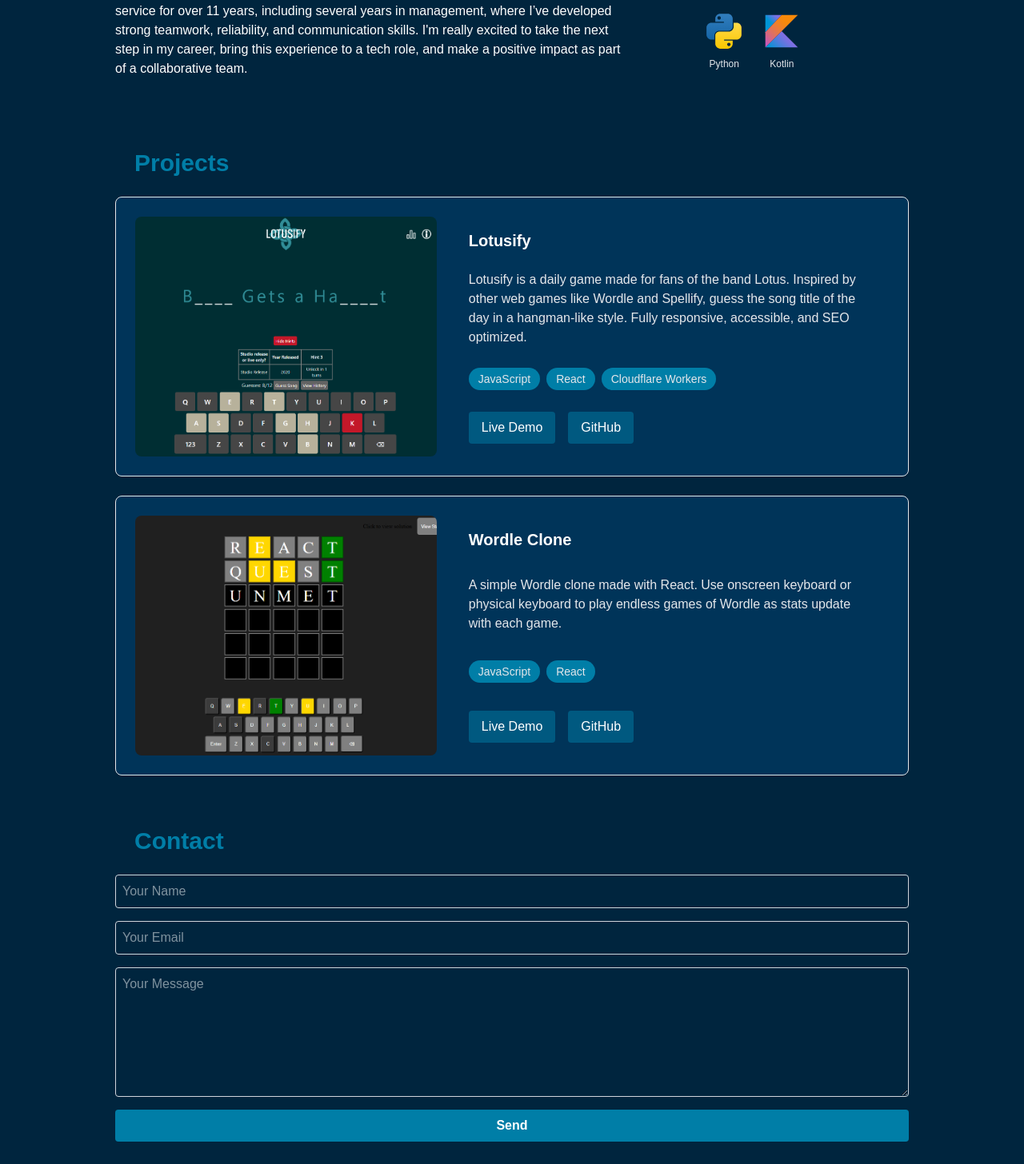
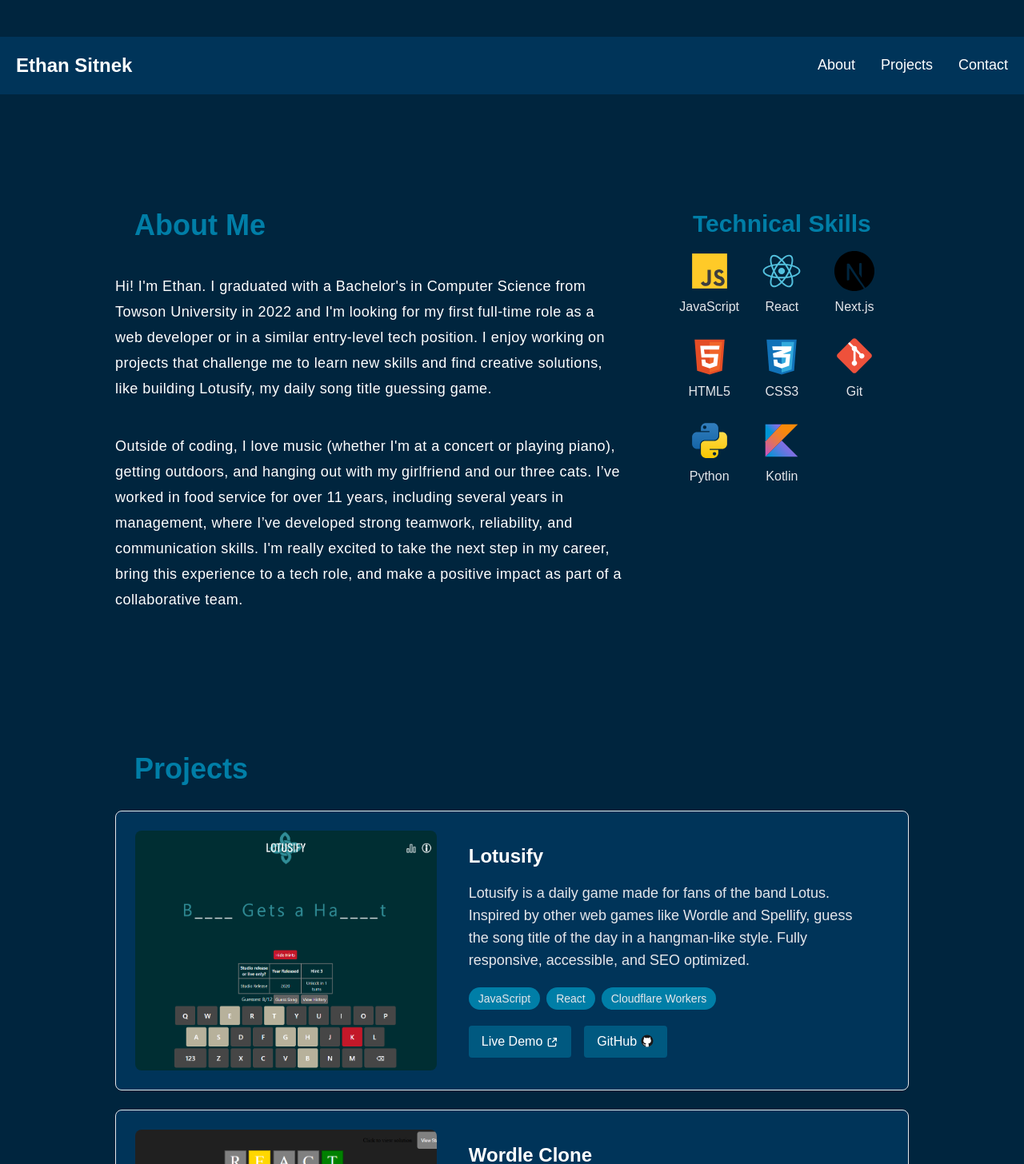
Before and after one commit to edjsitnek/portfolio-site, a Next.js app: page / in a window 1280 px wide. Shown: the part 754-2210 px from the top of the page at 80% size. Built offline with nearby package versions, Linux system fonts and the light colour scheme.

Commit message:
styling and responsiveness improvements

```diff
--- a/src/app/components/about-section.jsx
+++ b/src/app/components/about-section.jsx
@@ -13,18 +13,18 @@ const techStack = [
 
 export default function AboutSection() {
   return (
-    <div className="max-w-5xl mx-auto py-8 px-4 md:flex md:gap-10">
+    <div className="max-w-5xl mx-auto pt-24 md:pt-36 md:pb-12 px-4 md:flex md:gap-10">
 
       {/* Bio Column */}
       <div className="md:w-2/3">
-        <h1 className="text-3xl font-bold ml-6 mb-6 text-[var(--blue5)]">About Me</h1>
-        <p className="mb-6">
+        <h1 className="text-4xl font-bold md:ml-6 mb-8 text-center md:text-left text-[var(--blue5)]">About Me</h1>
+        <p className="mb-6 py-2 px-4 md:px-0 md:tracking-wide text-sm leading-5.5 md:leading-8 text-center md:text-left md:text-lg">
           Hi! I'm Ethan. I graduated with a Bachelor's in Computer Science from Towson University in 2022
           and I'm looking for my first full-time role as a web developer or in a similar entry-level tech position.
           I enjoy working on projects that challenge me to learn new skills and find creative solutions, like
           building Lotusify, my daily song title guessing game.
         </p>
-        <p className="mb-6">
+        <p className="mb-6 py-2 px-4 md:px-0 md:tracking-wide text-sm leading-5.5 md:leading-8 text-center md:text-left md:text-lg">
           Outside of coding, I love music (whether I'm at a concert or playing piano), getting outdoors,
           and hanging out with my girlfriend and our three cats. I’ve worked in food service for over 11 years,
           including several years in management, where I’ve developed strong teamwork, reliability, and communication
@@ -35,7 +35,7 @@ export default function AboutSection() {
 
       {/* Technical Column */}
       <div className="md:w-1/3 flex flex-col items-center mt-8 md:mt-0">
-        <h2 className="text-xl font-semibold mb-4 text-[var(--blue5)]">Technical Skills</h2>
+        <h2 className="text-3xl font-semibold mb-4 text-[var(--blue5)]">Technical Skills</h2>
         <div className="grid grid-cols-4 sm:grid-cols-3 gap-y-6 gap-x-4">
           {techStack.map((tech) => (
             <div key={tech.name} className="flex flex-col items-center group transition-all">
@@ -47,7 +47,7 @@ export default function AboutSection() {
                 className="mb-2 transition-transform duration-200 group-hover:scale-125"
                 title={tech.name}
               />
-              <span className="text-xs text-center text-gray-200 transition-colors duration-200 group-hover:text-[var(--blue5)]">{tech.name}</span>
+              <span className="text-s text-center text-gray-200 transition-colors duration-200 group-hover:text-[var(--blue5)]">{tech.name}</span>
             </div>
           ))}
         </div>
--- a/src/app/components/contact-section.jsx
+++ b/src/app/components/contact-section.jsx
@@ -31,8 +31,8 @@ export default function ContactSection() {
   }
 
   return (
-    <div className="max-w-5xl mx-auto py-8 px-4">
-      <h2 className="text-3xl font-bold ml-6 mb-6 text-[var(--blue5)]">Contact</h2>
+    <div className="max-w-5xl min-h-full mx-auto py-24 px-4">
+      <h2 className="text-4xl font-bold md:ml-6 mb-8 text-center md:text-justify text-[var(--blue5)]">Contact</h2>
       <form className="flex flex-col gap-4" onSubmit={handleSubmit}>
         <input
           type="text"
--- a/src/app/components/navbar.jsx
+++ b/src/app/components/navbar.jsx
@@ -14,7 +14,7 @@ export default function Navbar() {
   ];
 
   return (
-    <nav className="bg-(--navbar-bg) text-white p-3 sm:p-5 relative sticky top-0 z-50">
+    <nav className="bg-(--navbar-bg) text-white p-3 sm:p-5 sticky top-0 z-50">
       <div className="max-w-7xl mx-auto flex justify-between items-center">
         <Link href="/" className="text-2xl font-bold hover:text-gray-300 " onClick={() => setIsOpen(false)}>
           Ethan Sitnek
--- a/src/app/components/project-card.js
+++ b/src/app/components/project-card.js
@@ -17,10 +17,10 @@ export default function ProjectCard({ title, description, technologies, liveLink
 
         {/* Content on the right */}
         <div className="md:w-3/5 w-full p-4 flex flex-col justify-between">
-          <h3 className="text-xl font-semibold mb-3">{title}</h3>
-          <p className="text-gray-200 mb-4">{description}</p>
+          <h3 className="text-xl md:text-2xl text-center md:text-left font-semibold mb-3">{title}</h3>
+          <p className="md:text-lg text-gray-200 mb-4">{description}</p>
 
-          <div className="flex flex-wrap gap-2 mb-4">
+          <div className="flex flex-wrap justify-center md:justify-start gap-2 mb-4">
             {technologies.map((tech, index) => (
               <span
                 key={index}
@@ -31,7 +31,7 @@ export default function ProjectCard({ title, description, technologies, liveLink
             ))}
           </div>
 
-          <div className="flex gap-4">
+          <div className="flex justify-center md:justify-start gap-4">
             {liveLink && (
               <a
                 href={liveLink}
@@ -40,6 +40,13 @@ export default function ProjectCard({ title, description, technologies, liveLink
                 className="bg-[var(--blue4)] text-white px-4 py-2 rounded hover:bg-[var(--blue5)]"
               >
                 Live Demo
+                <Image
+                  src="/icons/external-link-svgrepo-com.svg"
+                  alt="External link icon"
+                  width={16}
+                  height={16}
+                  className="inline ml-1"
+                />
               </a>
             )}
             {githubLink && (
@@ -50,6 +57,13 @@ export default function ProjectCard({ title, description, technologies, liveLink
                 className="bg-[var(--blue4)] text-white px-4 py-2 rounded hover:bg-[var(--blue5)]"
               >
                 GitHub
+                <Image
+                  src="/icons/github-svgrepo-com.svg"
+                  alt="GitHub icon"
+                  width={18}
+                  height={18}
+                  className="inline ml-1 mb-1"
+                />
               </a>
             )}
           </div>
--- a/src/app/components/projects-section.jsx
+++ b/src/app/components/projects-section.jsx
@@ -2,8 +2,8 @@ import ProjectCard from "../components/project-card";
 
 export default function ProjectsSection() {
   return (
-    <div className="max-w-5xl mx-auto py-8 px-4">
-      <h2 className="text-3xl font-bold ml-6 mb-6 text-[var(--blue5)]">Projects</h2>
+    <div className="max-w-5xl mx-auto pt-24 md:py-24 px-4">
+      <h2 className="text-4xl font-bold md:ml-6 mb-8 text-center md:text-justify text-[var(--blue5)]">Projects</h2>
       <div className="flex flex-col gap-6">
         <ProjectCard
           title="Lotusify"
--- a/src/app/globals.css
+++ b/src/app/globals.css
@@ -32,6 +32,10 @@ body {
   font-family: Arial, Helvetica, sans-serif;
 }
 
+html {
+  scroll-behavior: smooth;
+}
+
 @layer utilities {
   .animate-fade-in {
     animation: fade-in 0.2s ease;
--- a/src/app/page.jsx
+++ b/src/app/page.jsx
@@ -7,8 +7,8 @@ import ContactSection from './components/contact-section';
 export default function Page() {
   return (
     <main className="bg-[var(--background)] text-white">
+      <Home />
       <Navbar />
-      <Home />
       <section id="about"><AboutSection /></section>
       <section id="projects"><ProjectsSection /></section>
       <section id="contact"><ContactSection /></section>
@@ -18,7 +18,7 @@ export default function Page() {
 
 function Home() {
   return (
-    <div className="bg-[var(--background)] flex flex-col justify-center items-center text-white p-6 md:p-12">
+    <div className="min-h-screen bg-[var(--background)] flex flex-col justify-center items-center text-white p-6 md:p-12">
       <Image
         src="/images/profile-pic.png"
         alt="Small picture of Ethan Sitnek"
@@ -28,8 +28,8 @@ function Home() {
         sizes="(min-width: 768px) 40vw, 100vw"
         priority
       />
-      <h1 className="text-5xl font-bold m-2 text-[var(--blue5)]">Ethan Sitnek</h1>
-      <h2 className="text-2xl mb-10">Web Developer</h2>
+      <h1 className="text-6xl font-bold m-2 text-[var(--blue5)]">Ethan Sitnek</h1>
+      <h2 className="text-3xl mb-10">Web Developer</h2>
 
 
       <div className="flex gap-4">
```
Also changed, not shown: public/icons/external-link-svgrepo-com.svg (added).
